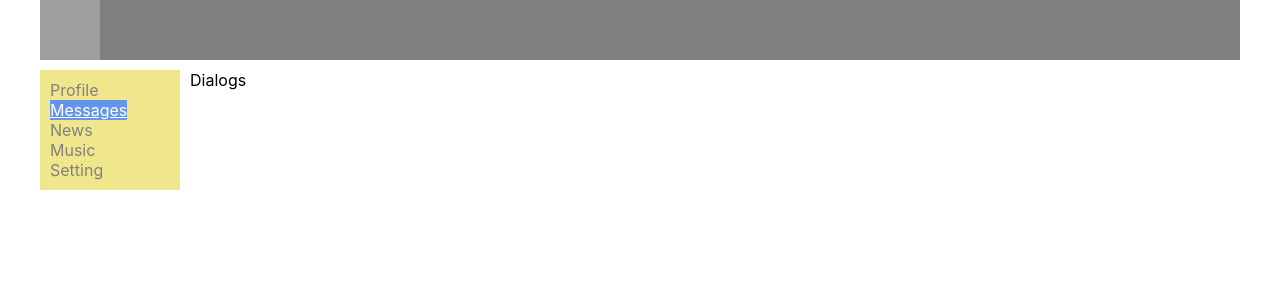
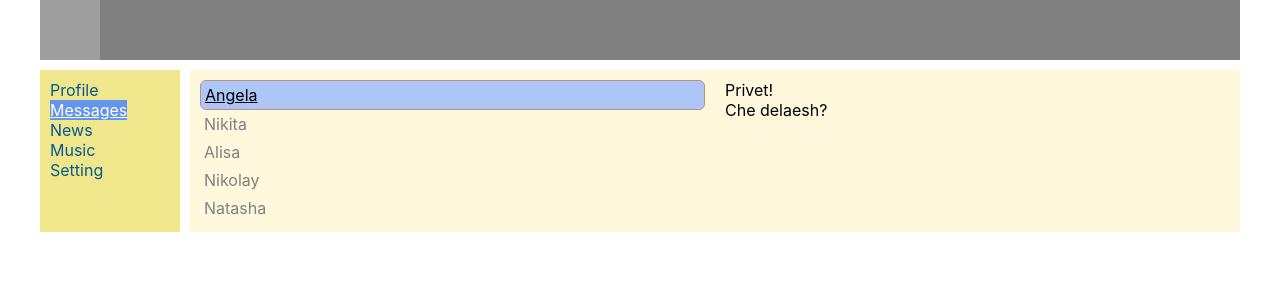
Before and after one commit to BergerMuxaujl/sait-SocNetwork, a React (Create React App) app: page /dialogs in a window 1280 px wide. Shown: the top 300 px of the page. Built offline with nearby package versions, Linux system fonts and the light colour scheme; grey boxes are pictures that could not be loaded.

Commit message:
Lesson 21 - Верстка вкладки Messages

```diff
--- a/src/components/Dialogs/Dialogs.jsx
+++ b/src/components/Dialogs/Dialogs.jsx
@@ -3,8 +3,18 @@ import s from './Dialogs.module.css';
 
 const Dialogs = () => {
     return (
-        <div>
-            Dialogs
+        <div className={s.dialogs}>
+            <div className={s.dialogsItem}>
+                <div className={`${s.dialog} ${s.active}`}>Angela</div>
+                <div className={s.dialog}>Nikita</div>
+                <div className={s.dialog}>Alisa</div>
+                <div className={s.dialog}>Nikolay</div>
+                <div className={s.dialog}>Natasha</div>
+            </div>
+            <div className={s.messages}>
+                <div className={s.massage}>Privet!</div>
+                <div className={s.massage}>Che delaesh?</div>
+            </div>
         </div>
     )
 }
--- a/src/components/Dialogs/Dialogs.module.css
+++ b/src/components/Dialogs/Dialogs.module.css
@@ -0,0 +1,25 @@
+.dialogs {
+    display: flex;
+    background-color: cornsilk;
+}
+.dialogsItem {
+    width: 50%;
+    padding: 10px;
+}
+.dialog {
+    color: grey;
+    padding: 4px;
+}
+.dialog.active {
+    color: black;
+    text-decoration: underline;
+    background-color: rgb(174, 198, 245);
+    border: 1px solid rosybrown;
+    border-radius: 6px;
+}
+.messages {
+    width: 50%;
+    padding: 10px;
+}
+.massage {
+}
--- a/src/components/Navbar/Navbar.module.css
+++ b/src/components/Navbar/Navbar.module.css
@@ -2,10 +2,6 @@
     grid-area: n;
     background-color: khaki;
     padding: 10px;
-}
-
-.item {
-    color: rgb(6, 89, 145);
 }
 
 .item a.active {
@@ -15,5 +11,5 @@
 }
 
 .item a {
-    color: grey;
+    color: rgb(6, 89, 145);
 }
```
